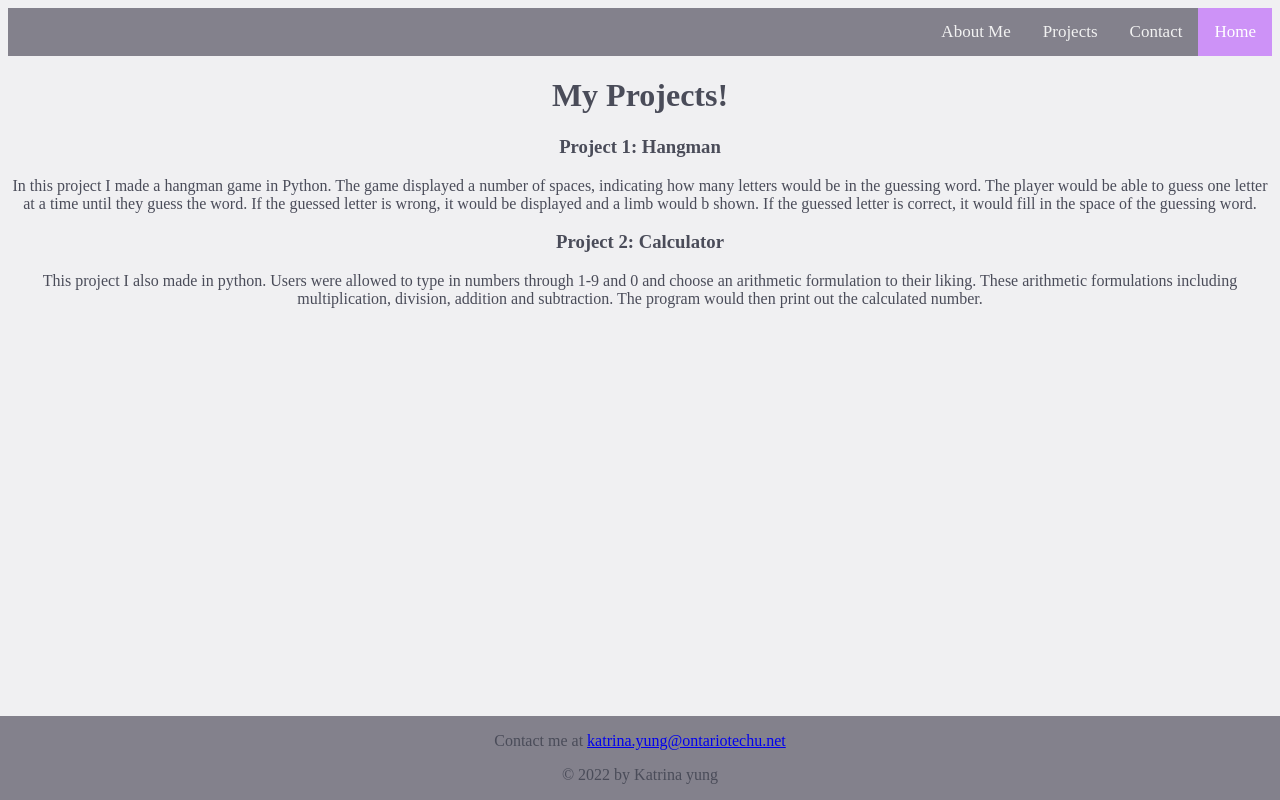
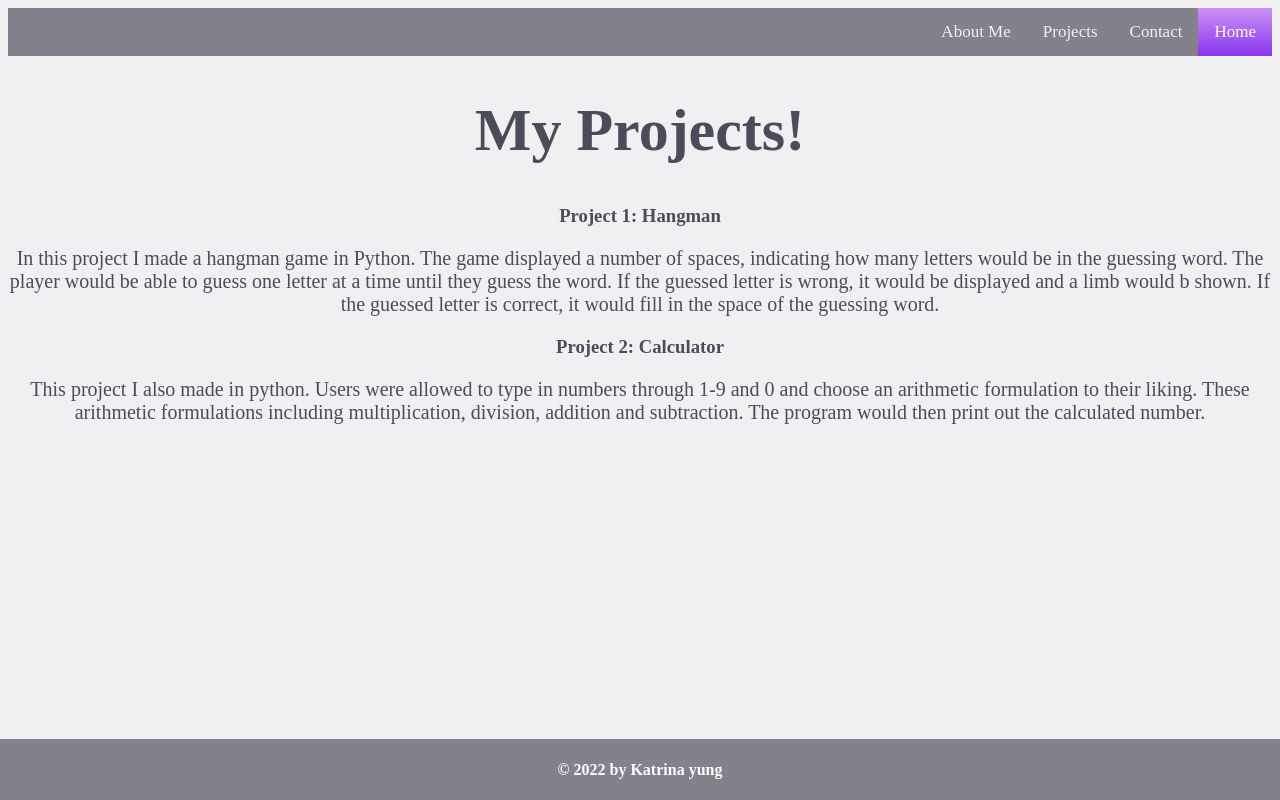
Before and after one commit to katrinayung1/WebandScriptingProgramming, a plain HTML site: page Assignments/projects.html in a window 1280 px wide. Drawn offline with Linux system fonts and the light colour scheme.

Commit message:
new changes

```diff
--- a/Assignments/projects.html
+++ b/Assignments/projects.html
@@ -2,7 +2,7 @@
 <html>
 <head>
       <title>Contact</title>
-      <link rel="stylesheet" type="text/css" href="style-project.css">
+      <link rel="stylesheet" type="text/css" href="style.css">
 </head>
 <body>
   <div id="wrapper">
@@ -24,6 +24,5 @@
 
 </body>
 <div class ="footer">
-  <p>Contact me at <a href = "mailto: katrina.yung@ontariotechu.net">katrina.yung@ontariotechu.net</a></p>
-  <p>© 2022 by Katrina yung </p>
+  <h4>© 2022 by Katrina yung </h4>
   </html>
--- a/Assignments/style-about.css
+++ /dev/null
@@ -1,58 +0,0 @@
-@charset "UTF-8";
-
-
-body{
-    background-color: #F0F0F2
-}
-
-/* colour the first heading*/
-h1{
-    color:#4A4C59;
-    text-align: center;
-}
-
-h3{color:#4A4C59}
-
-p{
-    color:#4A4C59;
-    text-align: center;
-}
-
-/* NAVIGATION BAR */
-.navbar {
-    background-color: #83818C;
-    overflow: hidden;
-  }
-
-  /* Style the links inside the navigation bar */
-  .navbar a {
-    float: right;
-    color: #f2f2f2;
-    text-align: center;
-    padding: 14px 16px;
-    text-decoration: none;
-    font-size: 17px;
-  }
-
-  /* Change the color of links on hover */
-  .navbar a:hover {
-    background-color: #ddd;
-    color: black;
-  }
-
-  /* Add a color to the active/current link */
-  .navbar a.active {
-    background-color: #cd92f7;
-    color: white;
-  }
-
-
-  .footer {
-    position: fixed;
-    left: 0;
-    bottom: 0;
-    width: 100%;
-    background-color:#83818C;
-    color: white;
-    text-align: center;
-  }
--- a/Assignments/style-contact.css
+++ /dev/null
@@ -1,60 +0,0 @@
-@charset "UTF-8";
-
-body{
-    background-color: #F0F0F2
-}
-
-h1{
-    color:#4A4C59;
-    text-align: center;
-}
-
-h3{color:#4A4C59}
-
-p{color:#4A4C59}
-
-/* NAVIGATION BAR */
-.navbar {
-    background-color: #83818C;
-    overflow: hidden;
-  }
-
-  /* Style the links inside the navigation bar */
-  .navbar a {
-    float: right;
-    color: #f2f2f2;
-    text-align: center;
-    padding: 14px 16px;
-    text-decoration: none;
-    font-size: 17px;
-  }
-
-  /* Change the color of links on hover */
-  .navbar a:hover {
-    background-color: #ddd;
-    color: black;
-  }
-
-  /* Add a color to the active/current link */
-  .navbar a.active {
-    background-color: #cd92f7;
-    color: white;
-  }
-
-  /*FORM*/
-  .form{
-    background-color: #f2f2f2;
-    overflow: hidden;
-    text-align: center;
-  }
-
-
-  .footer {
-    position: fixed;
-    left: 0;
-    bottom: 0;
-    width: 100%;
-    background-color:#83818C;
-    color: white;
-    text-align: center;
-  }
--- a/Assignments/style-project.css
+++ /dev/null
@@ -1,59 +0,0 @@
-@charset "UTF-8";
-
-body{
-    background-color: #F0F0F2
-}
-
-h1{
-    color:#4A4C59;
-    text-align: center;
-}
-
-h3{
-    color:#4A4C59;
-    text-align: center;
-}
-
-p{
-    color:#4A4C59;
-    text-align: center;
-}
-
-/* NAVIGATION BAR */
-.navbar {
-    background-color: #83818C;
-    overflow: hidden;
-  }
-
-  /* Style the links inside the navigation bar */
-  .navbar a {
-    float: right;
-    color: #f2f2f2;
-    text-align: center;
-    padding: 14px 16px;
-    text-decoration: none;
-    font-size: 17px;
-  }
-
-  /* Change the color of links on hover */
-  .navbar a:hover {
-    background-color: #ddd;
-    color: black;
-  }
-
-  /* Add a color to the active/current link */
-  .navbar a.active {
-    background-color: #cd92f7;
-    color: white;
-  }
-
-
-  .footer {
-    position: fixed;
-    left: 0;
-    bottom: 0;
-    width: 100%;
-    background-color:#83818C;
-    color: white;
-    text-align: center;
-  }
--- a/Assignments/style-home.css
+++ b/Assignments/style.css
@@ -2,17 +2,25 @@
 
 body{
     background-color: #F0F0F2
-
 }
 
 h1{
+    color:#4A4C59;
+    text-align: center;
+    font-size: 60px;
+}
+
+h3{
   color:#4A4C59;
   text-align: center;
 }
 
+
 p{
   color:#4A4C59;
-  text-align: center;}
+  text-align: center;
+  font-size: 20px;
+}
 
 /* NAVIGATION BAR */
 .navbar {
@@ -38,17 +46,31 @@ p{
 
   /* Add a color to the active/current link */
   .navbar a.active {
-    background-image: linear-gradient(#cd92f7, rgb(132, 66, 238));
+    background-color: #cd92f7;
+    background-image: linear-gradient(#cd92f7, rgb(136, 52, 238));
     color: white;
+  }
+
+  /*FORM*/
+  .form{
+    background-color: #f2f2f2;
+    overflow: hidden;
+    text-align: center;
+  }
+
+  .center {
+    display:block;
+    margin-left: auto;
+    margin-right: auto;
+    width: 50%;
   }
 
   .footer {
     position: fixed;
-    color: #f2f2f2;
     left: 0;
     bottom: 0;
     width: 100%;
     background-color:#83818C;
+    color: white;
     text-align: center;
-
   }
```
Also changed, not shown: Assignments/about.html (+4 -5 lines), Assignments/contact.html (+3 -4 lines), Assignments/home.html (+4 -5 lines), 1 other file.
